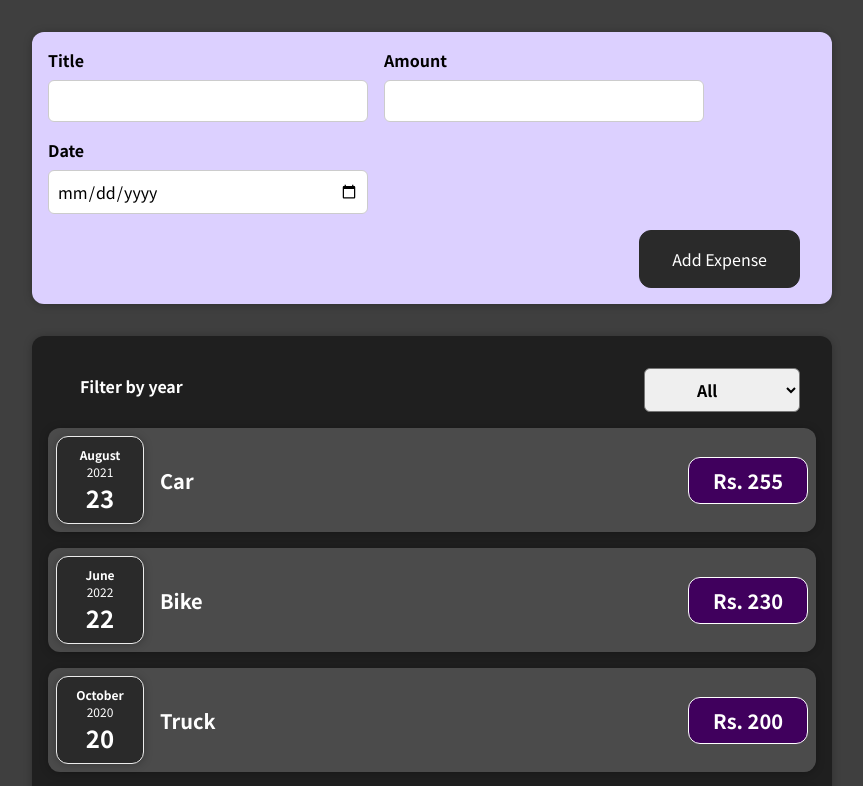
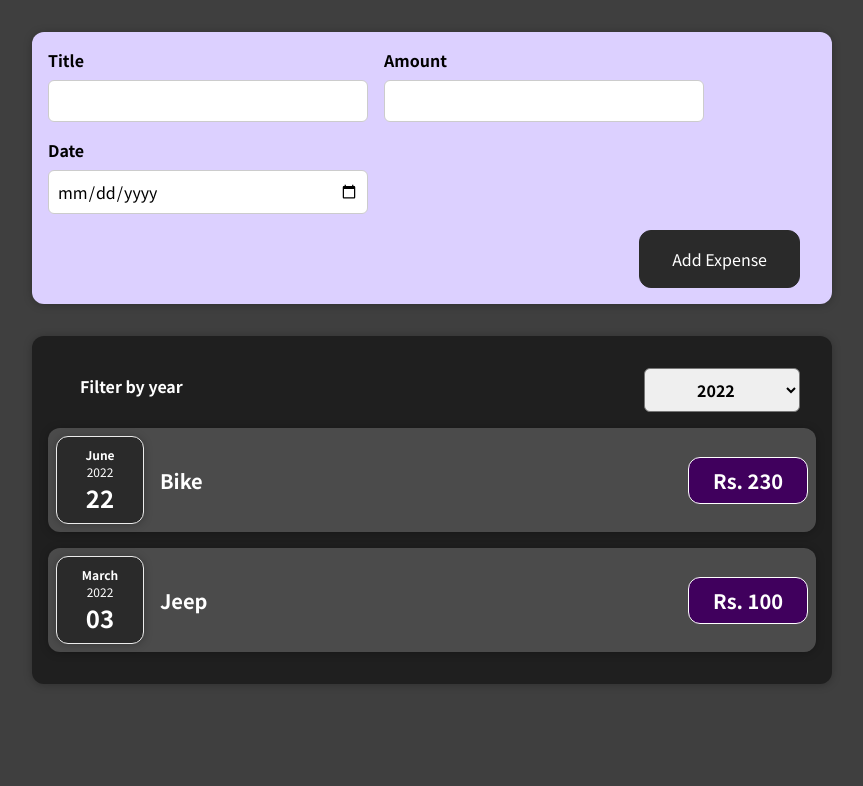
Before and after one commit to tamannasingla/react-basic-app, a React (Create React App) app: page / in a window 1280 px wide. Shown: the top 786 px of the page, without its empty margins (208-1071 px from the left). Built offline with nearby package versions, Linux system fonts and the light colour scheme.

Commit message:
set default year

```diff
--- a/src/App.js
+++ b/src/App.js
@@ -10,15 +10,12 @@ const App = () => {
     { date: new Date(2022, 2, 3), title: "Jeep", amount: 100 },
   ]);
   const [filter, setFilter] = useState({
-    enabled: false,
     filteredExpenses: [],
-    option: "All",
+    selectedYear: 2022,
   });
 
   useEffect(() => {
-    if (filter.enabled) {
-      filterExpenseHandler(filter.option);
-    }
+    filterExpenseHandler(filter.selectedYear);
   }, [expenses]);
 
   const addExpenseHandler = (expense) => {
@@ -33,18 +30,14 @@ const App = () => {
     }
   };
 
-  const filterExpenseHandler = (option) => {
+  const filterExpenseHandler = (selectedYear) => {
     setFilter((prevState) => {
       return {
         ...prevState,
-        enabled: true,
-        option,
-        filteredExpenses:
-          option === "All"
-            ? expenses
-            : expenses.filter((expense) => {
-                return expense.date.getFullYear() === Number(option);
-              }),
+        selectedYear,
+        filteredExpenses: expenses.filter((expense) => {
+          return expense.date.getFullYear() === Number(selectedYear);
+        }),
       };
     });
   };
@@ -53,7 +46,8 @@ const App = () => {
     <div>
       <AddExpense onAddExpense={addExpenseHandler} />
       <Expenses
-        expenses={filter.enabled ? filter.filteredExpenses : expenses}
+        selected={filter.selectedYear}
+        expenses={filter.filteredExpenses}
         onFilterExpense={filterExpenseHandler}
       />
     </div>
--- a/src/components/ExpenseFilter/ExpenseFilter.js
+++ b/src/components/ExpenseFilter/ExpenseFilter.js
@@ -3,7 +3,7 @@ import "./ExpenseFilter.css";
 const ExpenseFilter = (props) => {
   const options = () => {
     const currentYear = new Date().getFullYear();
-    let values = ["All"];
+    let values = [];
     for (let yr = currentYear - 2; yr <= currentYear; yr++) {
       values.push(yr);
     }
@@ -18,7 +18,7 @@ const ExpenseFilter = (props) => {
     <div className="expense-filter">
       <div className="expense-filter__control">
         <label className="expense-filter label">Filter by year</label>
-        <select onChange={yearChangeHandler}>
+        <select value={props.selected} onChange={yearChangeHandler}>
           {options().map((opt) => (
             <option value={opt}>{opt}</option>
           ))}
--- a/src/components/Expenses/Expenses.js
+++ b/src/components/Expenses/Expenses.js
@@ -7,7 +7,10 @@ import "./Expenses.css";
 const Expenses = (props) => {
   return (
     <Card className="expenses">
-      <ExpenseFilter onYearFilterExpense={props.onFilterExpense} />
+      <ExpenseFilter
+        onYearFilterExpense={props.onFilterExpense}
+        selected={props.selected}
+      />
       {props.expenses.map((expense, idx) => (
         <ExpenseItem
           title={expense.title}
```
